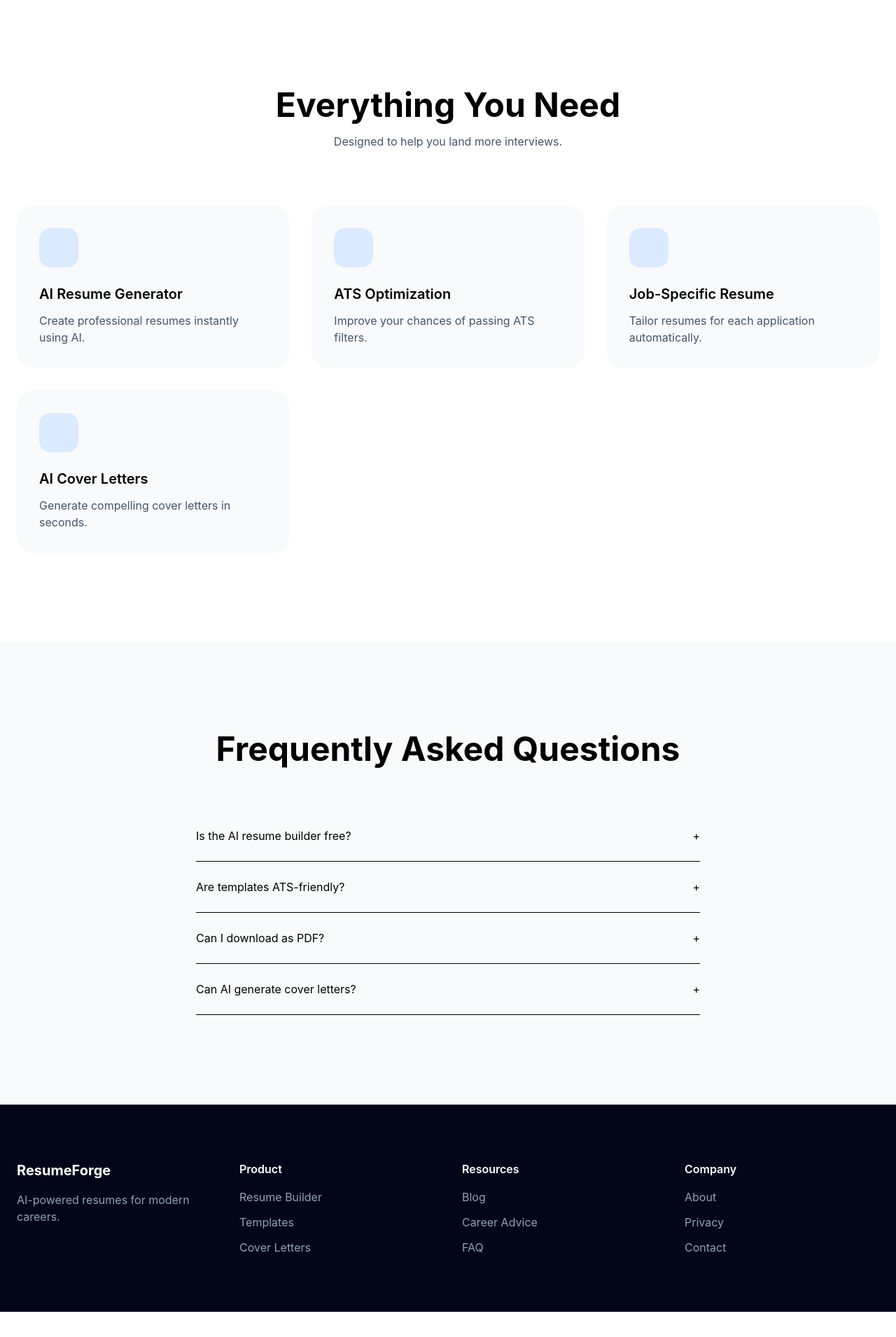
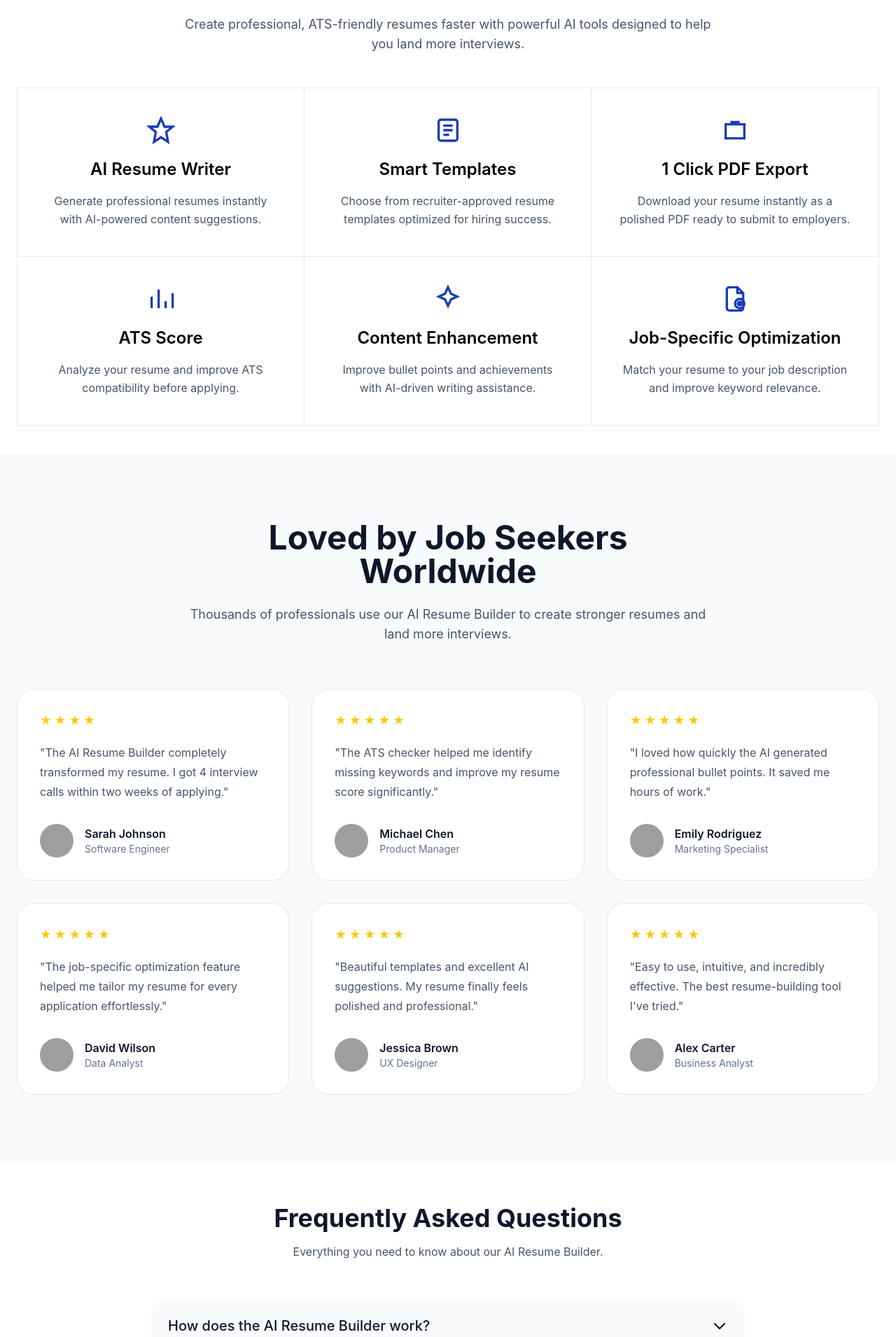
Before and after one commit to BharatBhati14/Resume-Lab, a React (Vite) app in the folder Client/: page / in a window 1280 px wide. Shown: the part 770-2680 px from the top of the page at 70% size. Before the commit the page ends 2644 px from the top, so only its background shows below. Built offline with nearby package versions, Linux system fonts and the light colour scheme; grey boxes are pictures that could not be loaded.

Commit message:
update HomePage UI

```diff
--- a/Client/src/pages/HomePage.jsx
+++ b/Client/src/pages/HomePage.jsx
@@ -1,75 +1,202 @@
-import heroImg from "../assets/heroimg.jpeg";
+import heroImg from "../assets/heroimg2.png";
 import { useState } from "react";
 
 const HomePage = () => {
   const features = [
     {
-      // icon: <Wand2 size={28} />,
-      title: "AI Resume Generator",
-      desc: "Create professional resumes instantly using AI.",
+      icon: (
+        <svg
+          className="w-10 h-10 text-blue-800"
+          fill="none"
+          stroke="currentColor"
+          viewBox="0 0 24 24"
+          strokeWidth="2"
+        >
+          <path d="M12 2l3 7h7l-5.5 4.5L18 22l-6-4-6 4 1.5-8.5L2 9h7z" />
+        </svg>
+      ),
+      title: "AI Resume Writer",
+      description:
+        "Generate professional resumes instantly with AI-powered content suggestions.",
     },
     {
-      // icon: <FileText size={28} />,
-      title: "ATS Optimization",
-      desc: "Improve your chances of passing ATS filters.",
+      icon: (
+        <svg
+          className="w-10 h-10 text-blue-800"
+          fill="none"
+          stroke="currentColor"
+          viewBox="0 0 24 24"
+          strokeWidth="2"
+        >
+          <rect x="4" y="3" width="16" height="18" rx="2" />
+          <path d="M8 8h8M8 12h8M8 16h5" />
+        </svg>
+      ),
+      title: "Smart Templates",
+      description:
+        "Choose from recruiter-approved resume templates optimized for hiring success.",
     },
     {
-      // icon: <Briefcase size={28} />,
-      title: "Job-Specific Resume",
-      desc: "Tailor resumes for each application automatically.",
+      icon: (
+        <svg
+          className="w-10 h-10 text-blue-800"
+          fill="none"
+          stroke="currentColor"
+          viewBox="0 0 24 24"
+          strokeWidth="2"
+        >
+          <path d="M4 7h16v12H4z" />
+          <path d="M9 7V5h6v2" />
+        </svg>
+      ),
+      title: "1 Click PDF Export",
+      description:
+        "Download your resume instantly as a polished PDF ready to submit to employers.",
     },
     {
-      // icon: <MessageSquare size={28} />,
-      title: "AI Cover Letters",
-      desc: "Generate compelling cover letters in seconds.",
+      icon: (
+        <svg
+          className="w-10 h-10 text-blue-800"
+          fill="none"
+          stroke="currentColor"
+          viewBox="0 0 24 24"
+          strokeWidth="2"
+        >
+          <path d="M4 20V10M10 20V4M16 20V14M22 20V7" />
+        </svg>
+      ),
+      title: "ATS Score",
+      description:
+        "Analyze your resume and improve ATS compatibility before applying.",
+    },
+    {
+      icon: (
+        <svg
+          className="w-10 h-10 text-blue-800"
+          fill="none"
+          stroke="currentColor"
+          viewBox="0 0 24 24"
+          strokeWidth="2"
+        >
+          <path d="M12 2l2.5 5.5L20 10l-5.5 2.5L12 18l-2.5-5.5L4 10l5.5-2.5z" />
+        </svg>
+      ),
+      title: "Content Enhancement",
+      description:
+        "Improve bullet points and achievements with AI-driven writing assistance.",
+    },
+    {
+      icon: (
+        <svg
+          className="w-10 h-10 text-blue-800"
+          fill="none"
+          stroke="currentColor"
+          viewBox="0 0 24 24"
+          strokeWidth="2"
+          strokeLinecap="round"
+          strokeLinejoin="round"
+        >
+          {/* Document */}
+          <path d="M14 2H7a2 2 0 0 0-2 2v16a2 2 0 0 0 2 2h10a2 2 0 0 0 2-2V7z" />
+          <path d="M14 2v5h5" />
+
+          {/* Target */}
+          <circle cx="16" cy="16" r="4" />
+          <circle cx="16" cy="16" r="1.5" />
+
+          {/* Check mark */}
+          <path d="M14.5 16l1 1 2-2" />
+        </svg>
+      ),
+      title: "Job-Specific Optimization",
+      description:
+        "Match your resume to your job description and improve keyword relevance.",
     },
   ];
 
   const faqs = [
     {
-      q: "Is the AI resume builder free?",
-      a: "Yes, you can create and edit resumes for free with premium upgrades available.",
+      question: "How does the AI Resume Builder work?",
+      answer:
+        "Our AI analyzes your experience, skills, and career goals to generate a professional, ATS-friendly resume tailored to your needs.",
     },
     {
-      q: "Are templates ATS-friendly?",
-      a: "All templates are optimized for Applicant Tracking Systems.",
+      question: "Can I customize my resume after AI generates it?",
+      answer:
+        "Yes. You can edit every section, update content, change templates, and personalize your resume before downloading.",
     },
     {
-      q: "Can I download as PDF?",
-      a: "Yes, export your resume in PDF format instantly.",
+      question: "Will my resume pass ATS systems?",
+      answer:
+        "Our resumes are designed with ATS compatibility in mind and include keyword optimization suggestions to improve your chances.",
     },
     {
-      q: "Can AI generate cover letters?",
-      a: "Absolutely. AI can create personalized cover letters based on your resume.",
+      question: "Can I download my resume as a PDF?",
+      answer:
+        "Absolutely. You can export your completed resume as a professional PDF with a single click.",
+    },
+    {
+      question: "Is the AI resume builder free?",
+      answer:
+        "Yes, you can create and edit resumes for free with premium upgrades available.",
     },
   ];
 
-  function FAQItem({ item }) {
-    const [open, setOpen] = useState(false);
+  const [active, setActive] = useState(null);
 
-    return (
-      <div className="border-b py-6">
-        <button
-          onClick={() => setOpen(!open)}
-          className="w-full flex justify-between"
-        >
-          <span>{item.q}</span>
-
-          <span>{open ? "-" : "+"}</span>
-        </button>
-
-        {open && <p className="mt-4 text-slate-600">{item.a}</p>}
-      </div>
-    );
-  }
+  // testimonial
+  const testimonials = [
+    {
+      name: "Sarah Johnson",
+      role: "Software Engineer",
+      image: "https://i.pravatar.cc/150?img=1",
+      review:
+        "The AI Resume Builder completely transformed my resume. I got 4 interview calls within two weeks of applying.",
+    },
+    {
+      name: "Michael Chen",
+      role: "Product Manager",
+      image: "https://i.pravatar.cc/150?img=3",
+      review:
+        "The ATS checker helped me identify missing keywords and improve my resume score significantly.",
+    },
+    {
+      name: "Emily Rodriguez",
+      role: "Marketing Specialist",
+      image: "https://i.pravatar.cc/150?img=5",
+      review:
+        "I loved how quickly the AI generated professional bullet points. It saved me hours of work.",
+    },
+    {
+      name: "David Wilson",
+      role: "Data Analyst",
+      image: "https://i.pravatar.cc/150?img=8",
+      review:
+        "The job-specific optimization feature helped me tailor my resume for every application effortlessly.",
+    },
+    {
+      name: "Jessica Brown",
+      role: "UX Designer",
+      image: "https://i.pravatar.cc/150?img=9",
+      review:
+        "Beautiful templates and excellent AI suggestions. My resume finally feels polished and professional.",
+    },
+    {
+      name: "Alex Carter",
+      role: "Business Analyst",
+      image: "https://i.pravatar.cc/150?img=11",
+      review:
+        "Easy to use, intuitive, and incredibly effective. The best resume-building tool I've tried.",
+    },
+  ];
 
   return (
     <>
       <header className="sticky top-0 z-50 backdrop-blur-xl bg-white/80 border-b border-slate-200">
         <div className="max-w-7xl mx-auto px-6 h-20 flex items-center justify-between">
           <div className="flex items-center gap-2">
-            <div className="w-8 h-8 rounded-lg bg-blue-600" />
-            <span className="font-bold text-xl">ResumeForge</span>
+            {/* <div className="w-8 h-8 rounded-lg bg-blue-600" /> */}
+            <span className="font-bold text-3xl">ResumeLab</span>
           </div>
 
           <nav className="hidden md:flex gap-8">
@@ -80,7 +207,7 @@ const HomePage = () => {
           </nav>
 
           <div className="flex gap-4">
-            <button>Sign In</button>
+            <button>Log In</button>
 
             <button className="bg-blue-600 text-white px-5 py-2 rounded-xl">
               Get Started
@@ -90,8 +217,10 @@ const HomePage = () => {
       </header>
 
       <main>
-        <section className="relative overflow-hidden pt-10 pb-32">
-          <div className="absolute inset-0 bg-linear-to-br from-blue-100 via-white to-indigo-100" />
+        {/* Hero Section */}
+        <section className="relative overflow-hidden pt-12 pb-7 mask-[linear-gradient(to_bottom,black_70%,transparent_100%)]">
+          {/* <div className="absolute inset-0 bg-linear-to-br via-white" /> */}
+          <div className="absolute inset-0 bg-linear-to-br from-blue-50 via-white to-indigo-50" />
 
           <div className="max-w-7xl mx-auto px-6 relative">
             <div className="grid lg:grid-cols-2 gap-16 items-center">
@@ -100,7 +229,7 @@ const HomePage = () => {
                   AI Powered Resume Builder
                 </span>
 
-                <h1 className="mt-8 text-6xl font-bold leading-tight">
+                <h1 className="mt-8 text-6xl font-bold leading-17">
                   Build a Professional Resume That Gets Interviews
                 </h1>
 
@@ -128,7 +257,7 @@ const HomePage = () => {
 
               <div className="">
                 <div className="relative">
-                  <div className="absolute -bottom-6 right-36 bg-white rounded-xl shadow-2xl p-4">
+                  <div className="absolute -bottom-3 right-50 bg-white rounded-xl shadow-2xl p-4 text-black font-semibold">
                     ATS Score 94%
                   </div>
 
@@ -144,42 +273,174 @@ const HomePage = () => {
           </div>
         </section>
 
-        <section id="features" className="py-32">
+        {/* Features Section */}
+        <section className="py-10 bg-white">
           <div className="max-w-7xl mx-auto px-6">
-            <div className="text-center">
-              <h2 className="text-5xl font-bold">Everything You Need</h2>
-
-              <p className="mt-4 text-slate-600">
-                Designed to help you land more interviews.
+            <div className="text-center max-w-3xl mx-auto mb-12">
+              <h2 className="text-4xl font-bold text-slate-900 mb-4">
+                Everything You Need to Build the Perfect Resume
+              </h2>
+              <p className="text-slate-600 text-lg">
+                Create professional, ATS-friendly resumes faster with powerful
+                AI tools designed to help you land more interviews.
               </p>
             </div>
 
-            <div className="grid md:grid-cols-2 lg:grid-cols-3 gap-8 mt-20">
-              {features.map((feature) => (
-                <div className="p-8 rounded-3xl bg-slate-50 hover:bg-white hover:shadow-xl transition">
-                  <div className="w-14 h-14 bg-blue-100 rounded-2xl" />
+            <div className="grid md:grid-cols-3 border border-slate-200">
+              {features.map((feature, index) => (
+                <div
+                  key={index}
+                  className="p-10 text-center border-slate-200
+                         md:not-nth-[3n]:border-r
+                         nth-[-n+3]:md:border-b"
+                >
+                  <div className="flex justify-center mb-5">{feature.icon}</div>
 
-                  <h3 className="mt-6 font-semibold text-xl">
+                  <h3 className="text-2xl font-semibold mb-4">
                     {feature.title}
                   </h3>
 
-                  <p className="mt-3 text-slate-600">{feature.desc}</p>
+                  <p className="text-slate-600 leading-relaxed">
+                    {feature.description}
+                  </p>
                 </div>
               ))}
             </div>
           </div>
         </section>
 
-        <section id="faq" className="py-32 bg-slate-50">
-          <div className="max-w-3xl mx-auto px-6">
-            <h2 className="text-5xl font-bold text-center">
+        {/* Testimonial Section */}
+        <section className="bg-slate-50 py-24">
+          <div className="max-w-7xl mx-auto px-6">
+            {/* Heading */}
+            <div className="text-center max-w-3xl mx-auto mb-16">
+              {/* <span className="inline-block px-4 py-2 rounded-full bg-violet-100 text-violet-700 text-sm font-medium mb-5">
+            Testimonials
+          </span> */}
+
+              <h2 className="text-4xl md:text-5xl font-bold text-slate-900 mb-6">
+                Loved by Job Seekers Worldwide
+              </h2>
+
+              <p className="text-lg text-slate-600">
+                Thousands of professionals use our AI Resume Builder to create
+                stronger resumes and land more interviews.
+              </p>
+            </div>
+
+            {/* Cards */}
+            <div className="grid gap-8 md:grid-cols-2 lg:grid-cols-3">
+              {testimonials.map((item, index) => (
+                <div
+                  key={index}
+                  className="
+                bg-white
+                rounded-3xl
+                p-8
+                border
+                border-slate-200
+                hover:shadow-xl
+                transition-all
+                duration-300
+              "
+                >
+                  {/* Stars */}
+                  <div className="flex gap-1 mb-5 text-yellow-400">
+                    {[...Array(Math.round(Math.random() + 4))].map((_, i) => (
+                      <span key={i}>★</span>
+                    ))}
+                  </div>
+
+                  {/* Review */}
+                  <p className="text-slate-600 leading-7 mb-8">
+                    "{item.review}"
+                  </p>
+
+                  {/* User */}
+                  <div className="flex items-center gap-4">
+                    <img
+                      src={item.image}
+                      alt={item.name}
+                      className="w-12 h-12 rounded-full object-cover"
+                    />
+
+                    <div>
+                      <h4 className="font-semibold text-slate-900">
+                        {item.name}
+                      </h4>
+                      <p className="text-sm text-slate-500">{item.role}</p>
+                    </div>
+                  </div>
+                </div>
+              ))}
+            </div>
+          </div>
+        </section>
+
+        {/* FAQ Section */}
+        <section className="pt-15 pb-25 bg-white">
+          <div className="max-w-4xl mx-auto px-6">
+            <div className="text-center mb-14">
+              <h2 className="text-4xl font-bold text-slate-900 mb-4">
                 Frequently Asked Questions
               </h2>
+              <p className="text-slate-600">
+                Everything you need to know about our AI Resume Builder.
+              </p>
+            </div>
 
-            <div className="mt-16">
-              {faqs.map((item) => (
-                <FAQItem item={item} />
-              ))}
+            <div className="space-y-6">
+              {faqs.map((faq, index) => {
+                const isOpen = active === index;
+
+                return (
+                  <div
+                    key={index}
+                    className={`rounded-3xl p-6 transition-all duration-300 ${
+                      isOpen ? "bg-indigo-50" : "bg-slate-50 hover:bg-slate-100"
+                    }`}
+                  >
+                    <button
+                      onClick={() => setActive(isOpen ? null : index)}
+                      className="w-full flex items-center justify-between text-left hover:cursor-pointer"
+                    >
+                      <p
+                        className={`text-xl font-medium ${
+                          isOpen ? "text-indigo-800" : "text-slate-900"
+                        }`}
+                      >
+                        {faq.question}
+                      </p>
+
+                      <svg
+                        className={`w-6 h-6 transition-transform duration-300 ${
+                          isOpen ? "rotate-180" : ""
+                        }`}
+                        fill="none"
+                        stroke="currentColor"
+                        viewBox="0 0 24 24"
+                        strokeWidth="2"
+                      >
+                        <path
+                          strokeLinecap="round"
+                          strokeLinejoin="round"
+                          d="M19 9l-7 7-7-7"
+                        />
+                      </svg>
+                    </button>
+
+                    <div
+                      className={`overflow-hidden transition-all duration-300 ${
+                        isOpen ? "max-h-40 mt-5" : "max-h-0"
+                      }`}
+                    >
+                      <p className="text-slate-700 text-lg leading-8">
+                        {faq.answer}
+                      </p>
+                    </div>
+                  </div>
+                );
+              })}
             </div>
           </div>
         </section>
@@ -188,15 +449,10 @@ const HomePage = () => {
       </main>
 
       <footer className="bg-slate-950 text-white py-20">
-
         <div className="max-w-7xl mx-auto px-6">
-
           <div className="grid md:grid-cols-4 gap-10">
-
             <div>
-        <h3 className="font-bold text-xl">
-          ResumeForge
-        </h3>
+              <h3 className="font-bold text-xl">ResumeLab</h3>
 
               <p className="mt-4 text-slate-400">
                 AI-powered resumes for modern careers.
@@ -204,9 +460,7 @@ const HomePage = () => {
             </div>
 
             <div>
-        <h4 className="font-semibold mb-4">
-          Product
-        </h4>
+              <h4 className="font-semibold mb-4">Product</h4>
 
               <ul className="space-y-3 text-slate-400">
                 <li>Resume Builder</li>
@@ -216,9 +470,7 @@ const HomePage = () => {
             </div>
 
             <div>
-        <h4 className="font-semibold mb-4">
-          Resources
-        </h4>
+              <h4 className="font-semibold mb-4">Resources</h4>
 
               <ul className="space-y-3 text-slate-400">
                 <li>Blog</li>
@@ -228,9 +480,7 @@ const HomePage = () => {
             </div>
 
             <div>
-        <h4 className="font-semibold mb-4">
-          Company
-        </h4>
+              <h4 className="font-semibold mb-4">Company</h4>
 
               <ul className="space-y-3 text-slate-400">
                 <li>About</li>
@@ -238,11 +488,8 @@ const HomePage = () => {
                 <li>Contact</li>
               </ul>
             </div>
-
           </div>
-
         </div>
-
       </footer>
     </>
   );
```
Lines whose indentation alone changed are shown as unchanged.
